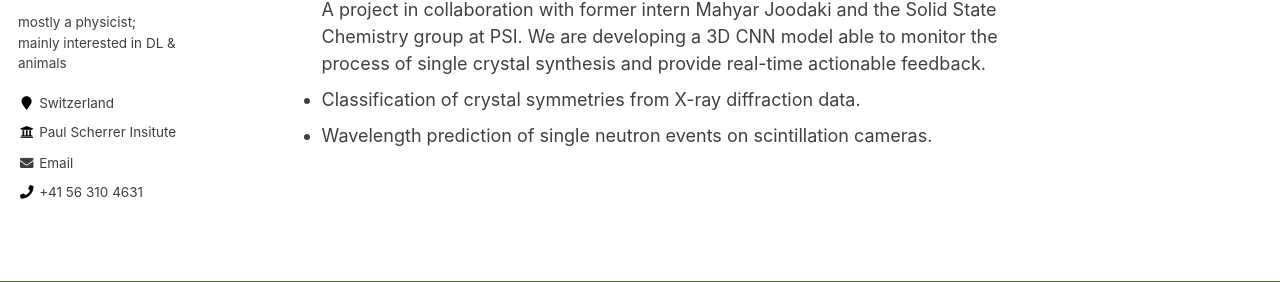
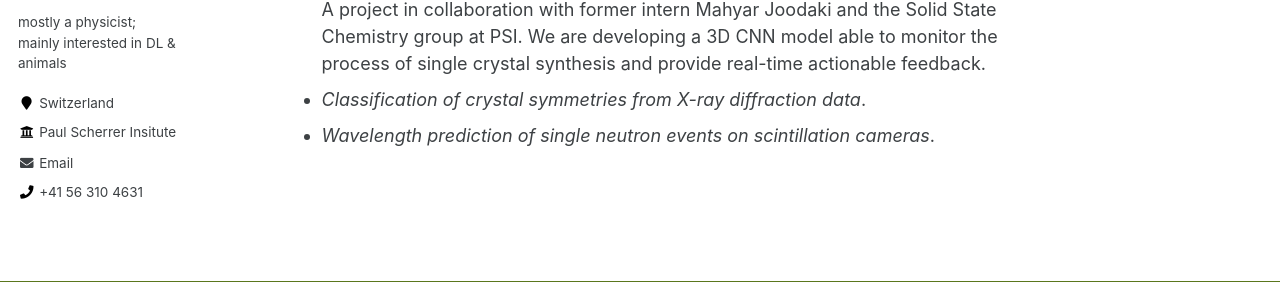
Before and after one commit to emmarant/emmarant.github.io, a Jekyll site: the page built from _pages/research.md, in a window 1280 px wide. Shown: the part 303-585 px from the top of the page. Built offline with Jekyll 4.4.1, drawn with Linux system fonts in a browser that asks for light colours.

```diff
--- a/_pages/research.md
+++ b/_pages/research.md
@@ -12,5 +12,5 @@ author_profile: true
 - _Alignment of neutron optics_: <br> I am developing a DL model for fast, automatic alignement of neutron focusing lenses.
 - _Real-time surveillance of single-crystal material synthesis_:<br>
 A project in collaboration with former intern Mahyar Joodaki and the Solid State Chemistry group at PSI. We are developing a 3D CNN model able to  monitor     the process of single crystal synthesis and provide real-time actionable feedback.
-- Classification of crystal symmetries  from X-ray diffraction data.
-- Wavelength prediction of single neutron events on scintillation cameras.
+- _Classification of crystal symmetries  from X-ray diffraction data_.
+- _Wavelength prediction of single neutron events on scintillation cameras_.
```
